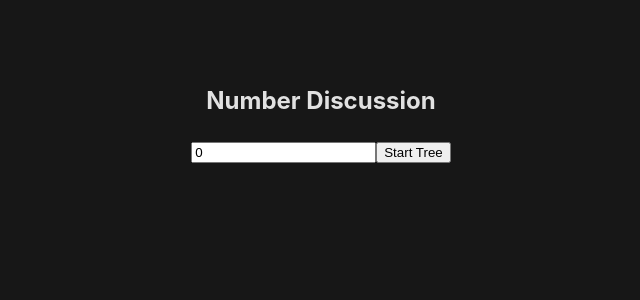
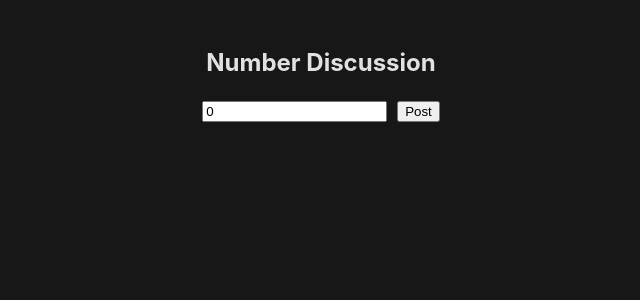
Before and after one commit to sonyerg/second-test-frontend, a React (Vite) app: page / in a window 1280 px wide. Shown: the top 300 px of the page, without its empty margins (319-959 px from the left). Built offline with nearby package versions, Linux system fonts and the light colour scheme.

Commit message:
added styling

```diff
--- a/src/components/Tree/CalculationTree.tsx
+++ b/src/components/Tree/CalculationTree.tsx
@@ -1,4 +1,6 @@
 import { useEffect, useState } from "react";
+
+import "./CalculationTree.css";
 import { getTree } from "../../services/api";
 
 interface CalculationTreeProps {
@@ -43,16 +45,19 @@ export default function CalculationTree({
   }
 
   return (
-    <div>
-      <h2>Calculation Tree</h2>
+    <div className="tree-container">
       <h3>Starting Number: {treeData.startingNumber}</h3>
-      <ul>
-        {treeData.operations.map((op, index) => (
-          <li key={index}>
-            {op.operation} {op.rightNumber} = {op.result}
-          </li>
-        ))}
-      </ul>
+      {treeData.operations.length === 0 ? (
+        <p>Start the calculation by adding an operation.</p>
+      ) : (
+        <ul>
+          {treeData.operations.map((op, index) => (
+            <div key={index}>
+              {op.operation} {op.rightNumber} = {op.result}
+            </div>
+          ))}
+        </ul>
+      )}
     </div>
   );
 }
--- /dev/null
+++ b/src/components/Tree/OperationForm.css
@@ -0,0 +1,6 @@
+.operation-form {
+  display: flex;
+  flex-direction: row;
+  gap: 10px;
+  justify-content: center;
+}
--- a/src/components/Tree/OperationForm.tsx
+++ b/src/components/Tree/OperationForm.tsx
@@ -1,4 +1,6 @@
 import { useState } from "react";
+
+import "./OperationForm.css";
 import { addOperation } from "../../services/api";
 
 interface OperationFormProps {
@@ -29,7 +31,7 @@ export default function OperationForm({
   }
 
   return (
-    <div>
+    <div className="operation-form">
       <select value={operation} onChange={(e) => setOperation(e.target.value)}>
         <option value="+">+</option>
         <option value="-">-</option>
--- /dev/null
+++ b/src/components/Tree/StartTreeForm.css
@@ -0,0 +1,5 @@
+.start-tree-form {
+  display: flex;
+  gap: 10px;
+  margin-bottom: 10px;
+}
--- a/src/components/Tree/StartTreeForm.tsx
+++ b/src/components/Tree/StartTreeForm.tsx
@@ -1,4 +1,6 @@
 import { useState } from "react";
+
+import "./StartTreeForm.css";
 import { startTree } from "../../services/api";
 
 interface StartTreeFormProps {
@@ -21,13 +23,13 @@ export default function StartTreeForm({ onTreeCreated }: StartTreeFormProps) {
   };
 
   return (
-    <div>
+    <div className="start-tree-form">
       <input
         type="number"
         value={startingNumber}
         onChange={(e) => setStartingNumber(parseFloat(e.target.value))}
       />
-      <button onClick={handleStartTree}>Start Tree</button>
+      <button onClick={handleStartTree}>Post</button>
     </div>
   );
 }
--- a/src/pages/Home.css
+++ b/src/pages/Home.css
@@ -5,9 +5,17 @@
   justify-content: center;
   width: 100%;
   max-width: 800px;
-  margin: 5% auto;
+  margin: 2% auto;
 }
 
 h2 {
   text-align: center;
 }
+
+.discussion-tree {
+  border: 1px solid white;
+  border-radius: 10px;
+  margin: 10px 0;
+  padding: 0px 20px 20px 20px;
+  width: 350px;
+}
```
Also changed, not shown: src/components/Tree/CalculationTree.css (added).
